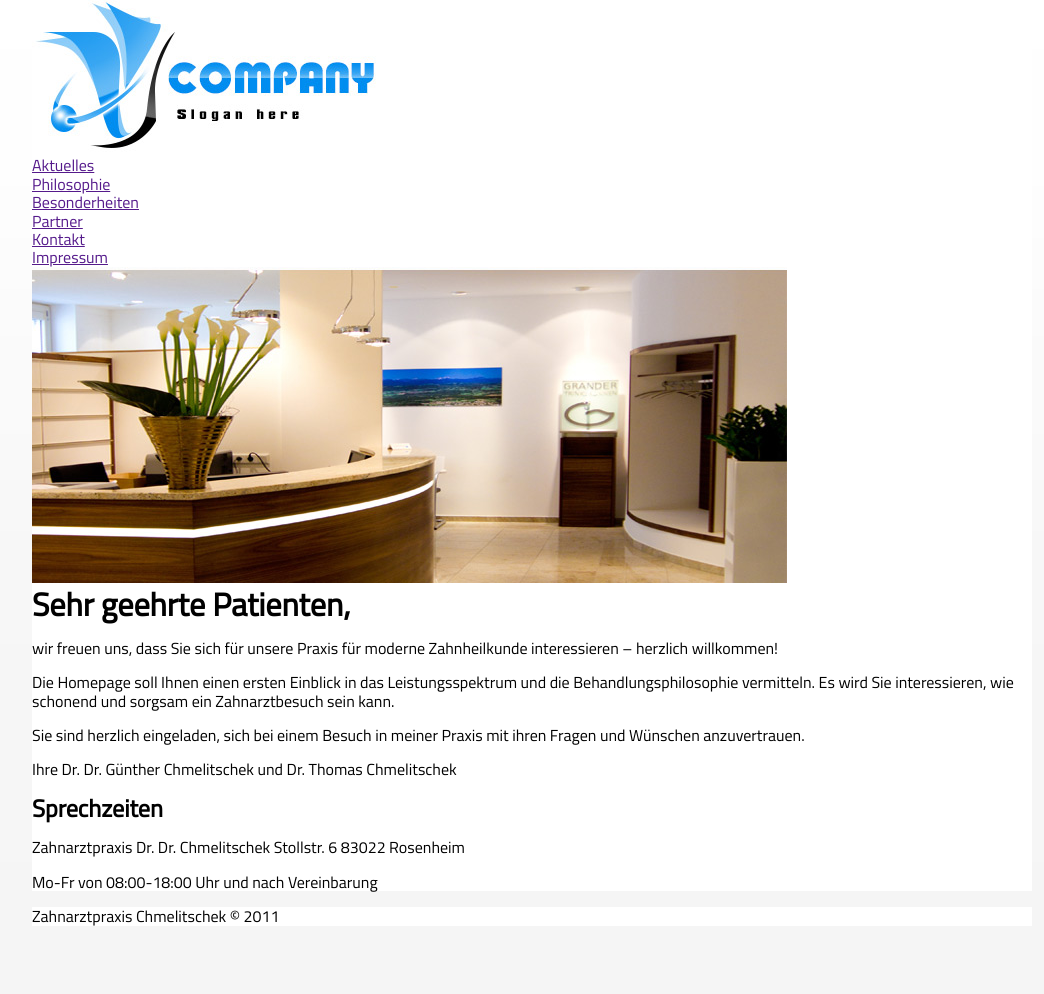
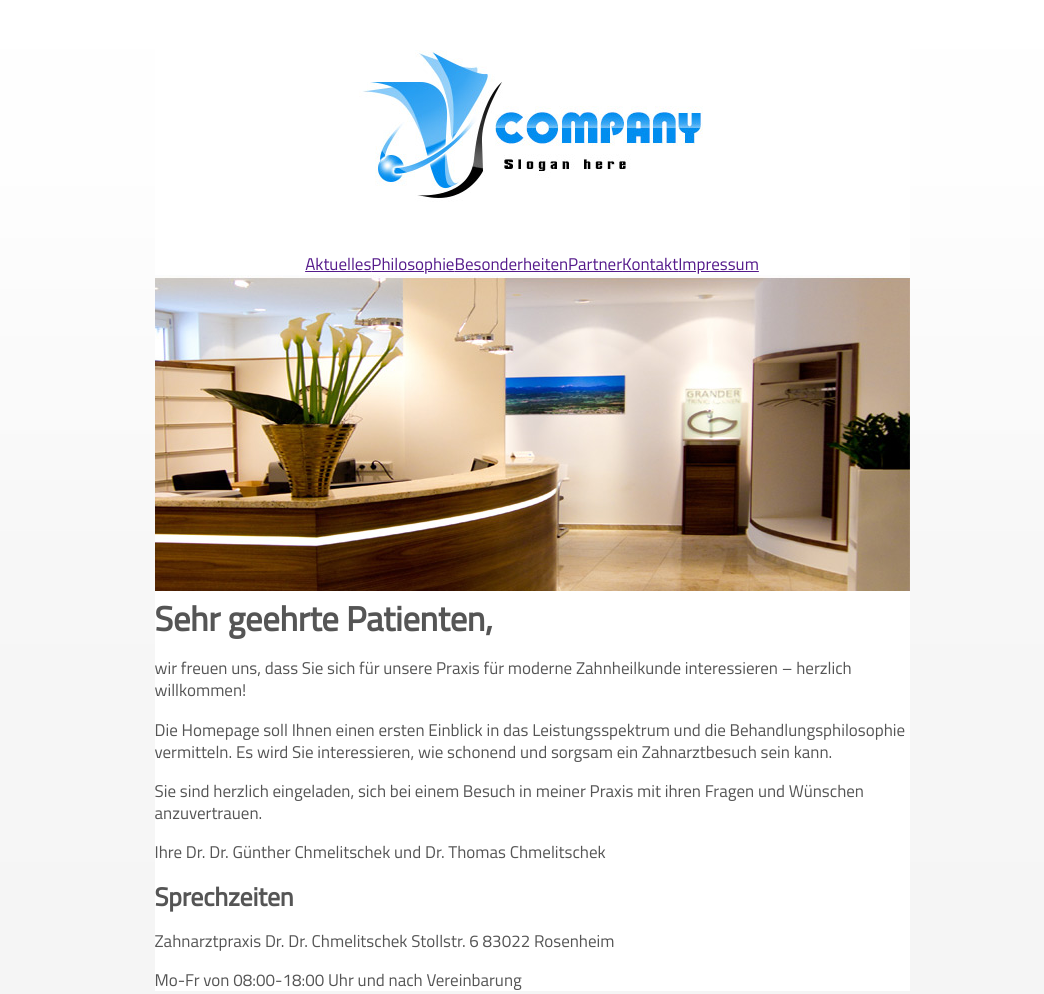
Before and after one commit to AntonVoronezh/educaton-HTML-CSS-3-card, a plain HTML site: page index.html in a window 1280 px wide. Shown: the top 994 px of the page, without its empty margins (108-1152 px from the left). Before the commit the page ends 928 px from the top, so only its background shows below. Drawn offline with Linux system fonts and the light colour scheme.

Commit message:
add navigation

```diff
--- /dev/null
+++ b/css/blocks/logo.css
@@ -0,0 +1,15 @@
+/****************************
+**
+**     AntonVoronezh
+**
+****************************/
+
+.logo {
+    margin: auto;
+    margin-top: 50px;
+}
+
+.logo__img {
+    display: block;
+    width: 100%;
+}
--- /dev/null
+++ b/css/blocks/navigation.css
@@ -0,0 +1,22 @@
+/****************************
+**
+**      AntonVoronezh
+**
+****************************/
+
+.navigation {
+    margin-top: 50px;
+}
+
+.navigation__list {
+    list-style: none;
+    display: flex;
+}
+
+.navigation__item {
+
+}
+
+.navigation__link {
+
+}
--- a/css/layout/base.css
+++ b/css/layout/base.css
@@ -1,7 +1,6 @@
 /****************************
 **
-** LoftSchool project #1
-** AntonVoronezh
+**     AntonVoronezh
 **
 ****************************/
 
@@ -13,6 +12,9 @@ body {
     -moz-osx-font-smoothing: grayscale;
     font-family: 'TitilliumWeb', sans-serif;
     background:#f5f5f5  url('/img/body-bg.jpg') top repeat-x;
+    font-size: 17px;
+    line-height: 1.3;
+    color: #555555;
 }
 
 .wrapper {
@@ -29,10 +31,16 @@ body {
 }
 
 .container {
-    width: 1000px;
+    width: 755px;
     margin: 0 auto;
     background: #fff;
 }
+
+.header {
+    display: flex;
+    flex-direction: column;
+    align-items: center;
+    }
 
 * {
     box-sizing: border-box;
--- a/css/main.css
+++ b/css/main.css
@@ -7,3 +7,5 @@
 @import url('../css/layout/fonts.css');
 @import url('../css/layout/normalize.css');
 @import url('../css/layout/base.css');
+@import url('../css/blocks/logo.css');
+@import url('../css/blocks/navigation.css');
```
